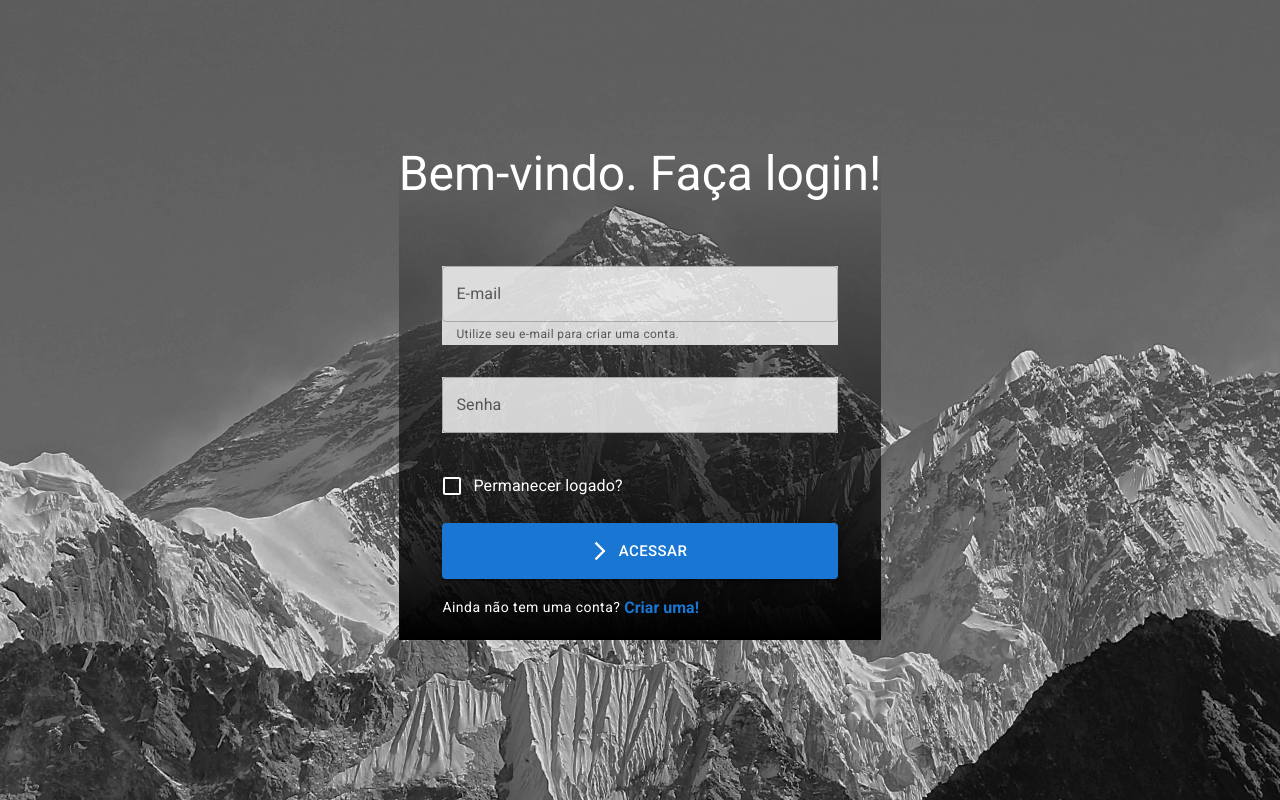
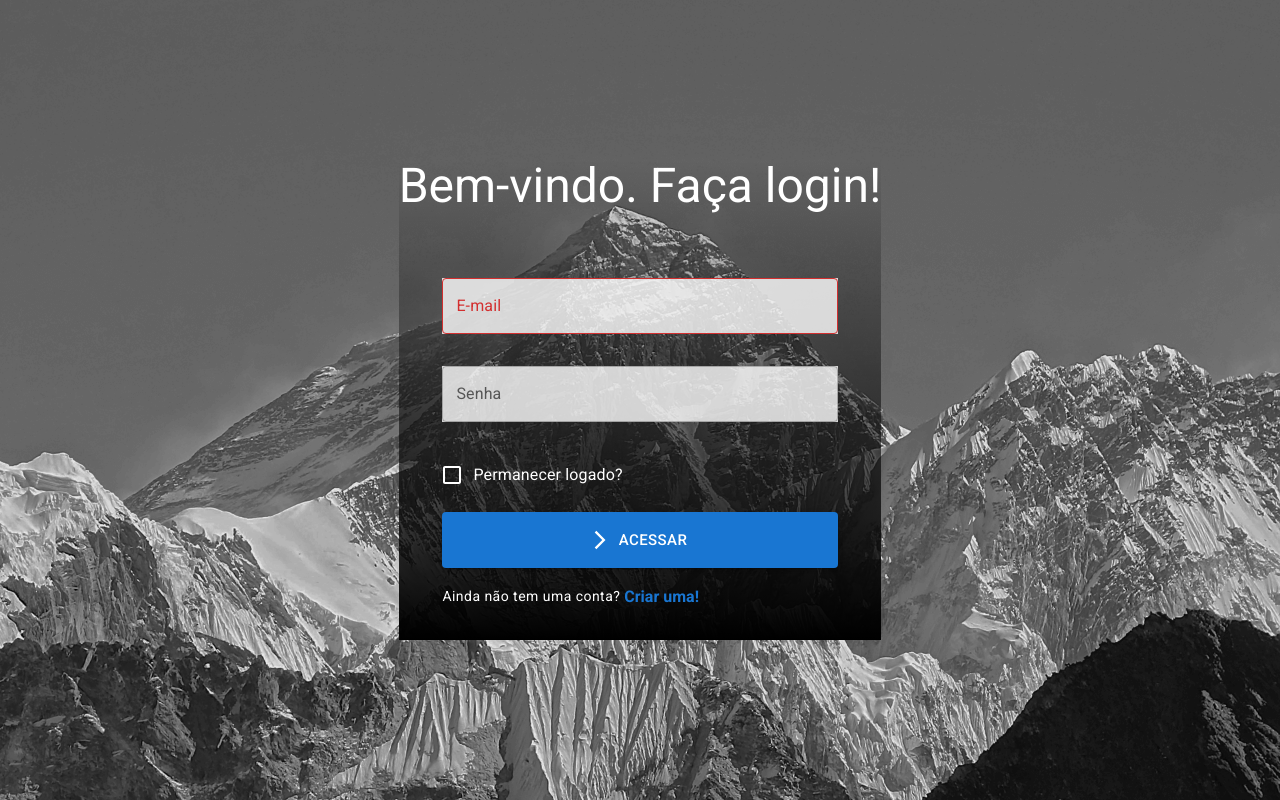
Before and after one commit to gabrielcampoos/lista-de-recados, a React (Vite) app: page / in a window 1280 px wide. Built offline with nearby package versions, Linux system fonts and the light colour scheme.

Commit message:
integração api

```diff
--- a/src/pages/Login/components/FormLogin/index.tsx
+++ b/src/pages/Login/components/FormLogin/index.tsx
@@ -14,9 +14,9 @@ import { useEffect, useState } from 'react';
 import { useNavigate } from 'react-router-dom';
 
 import { useAppDispatch, useAppSelector } from '../../../../store/hooks';
+import { showNotification } from '../../../../store/modules/Notification/notificationSlice';
 import { loginUsuario } from '../../../../store/modules/Usuario/usuarioSlice';
 import { IsValidCredentials } from '../../../../store/types/IsValidCredentials';
-import { emailRegex } from '../../../../utils/validators/regexData';
 import AlertDialog from '../ModalSignUpUser';
 
 export const FormLogin = () => {
@@ -44,20 +44,6 @@ export const FormLogin = () => {
 		}
 	}, [user, navigate]);
 
-	useEffect(() => {
-		if (email.length && !emailRegex.test(email)) {
-			setEmailIsValid({
-				helperText: 'Informe um e-mail válido.',
-				isValid: false,
-			});
-		} else {
-			setEmailIsValid({
-				helperText: 'Utilize seu e-mail para criar uma conta.',
-				isValid: true,
-			});
-		}
-	}, [email]);
-
 	const handleSubmit = (ev: React.FormEvent<HTMLFormElement>) => {
 		ev.preventDefault();
 
@@ -67,11 +53,12 @@ export const FormLogin = () => {
 		};
 
 		if (!email || !senha) {
-			setEmailIsValid({
-				helperText: 'Usuário não cadastrado.',
-				isValid: false,
-			});
-			return;
+			dispatch(
+				showNotification({
+					success: false,
+					message: 'Usuário não cadastrado.',
+				}),
+			);
 		}
 
 		dispatch(loginUsuario(login));
```
